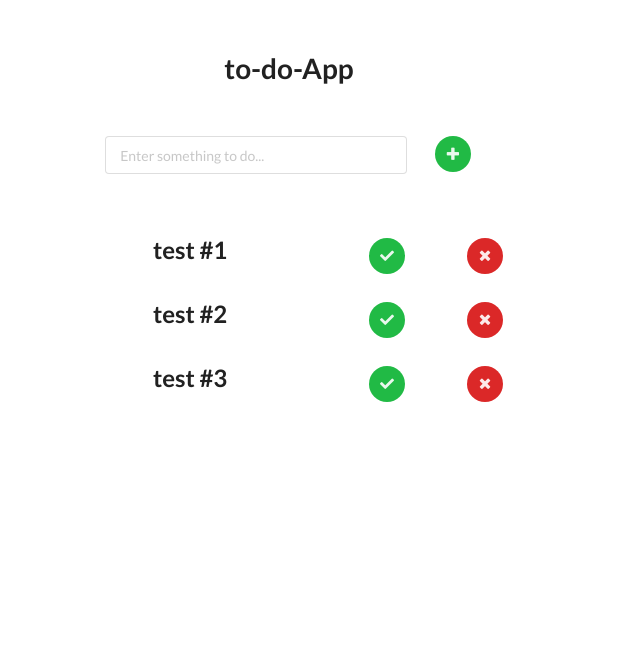
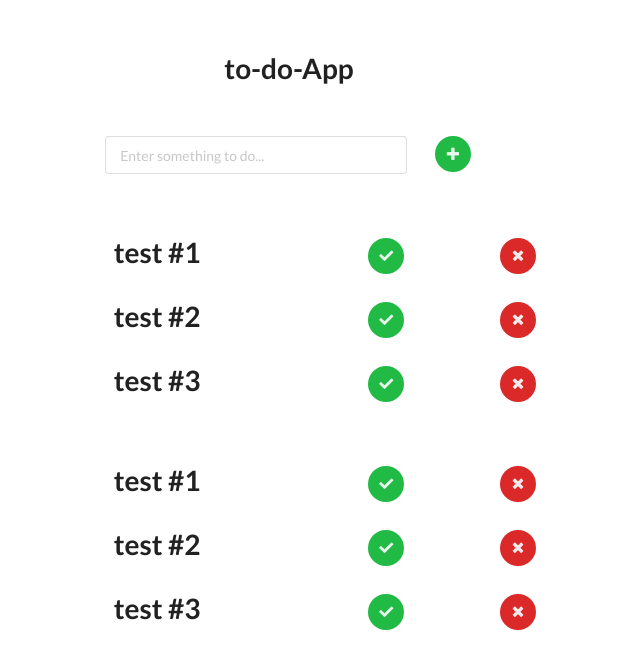
Before and after one commit to tatacastro12/todolist, a React (Vite) app: page / in a window 1280 px wide. Shown: the top 668 px of the page, without its empty margins (351-991 px from the left). Built offline with nearby package versions, Linux system fonts and the light colour scheme.

Commit message:
cambio de Form

```diff
--- a/src/App.jsx
+++ b/src/App.jsx
@@ -19,6 +19,10 @@ const App = () => {
     setTodoList((oldlist) => [...oldlist, item]);
   };
 
+  const removeTodo = (id) =>{
+
+  };
+
   return (
     <div className='ui container center aligned'>
       <></>
@@ -33,8 +37,13 @@ const App = () => {
       </Section>
 
       <Section>
-      <List list={todoList} />
-    </Section>
+        <List list={todoList} />
+      </Section>
+
+      <Section>
+        <List removeTodoListProp={removeTodo} list={todoList}/>
+      </Section>
+
     </div>
   )
 }
--- a/src/components/List.jsx
+++ b/src/components/List.jsx
@@ -1,12 +1,14 @@
 import React from "react";
 import Todo from "./Todo"
-const List = ({list}) => {
-    const rendereList = list.map((item) => <Todo title={item.title} completed= {item.completed} key={item.tittle}/>);
+const List = ({ list, removeTodoListProp }) => {
+    const renderedList = list.map((item) => <Todo title={item.title} completed={item.completed}
+        removeTodoItemProp={(e) => removeTodoListProp(item.id)} key={item.title} />);
 
-    return(
+    return (
         <div className="ui grid center aligned">
-            {rendereList}
+            {renderedList}
         </div>
-        );
-    };
+
+    );
+};
 export default List;
--- a/src/components/Todo.jsx
+++ b/src/components/Todo.jsx
@@ -1,18 +1,17 @@
-import React, { useState } from "react";
-const Todo = ({ title, completed }) => {
+import React, { useState } from "react"; const Todo = ({ title, completed, removeTodoItemProp }) => {
     const [isEditing, setIsEditing] = useState(false);
     const [Value, setValue] = useState(title)
     const [tempValue, setTempValue] = useState(title);
+
     const [completedState, setCompleted] = useState(completed);
 
-    const handleDivDubleClick = () => {
+    const handleDivDoubleClick = () => {
         setIsEditing(true);
     };
-    const handleInputKeyDown = (e) => {
-        const key = e.keyCode;
+    const handleInputKeyDown= (e) => {
+        const key =e.keyCode;
 
-
-        if (key === 13) {
+         if (key === 13) {
             setValue(tempValue);
             setIsEditing(false);
         } else if (key === 27) {
@@ -20,17 +19,12 @@ const Todo = ({ title, completed }) => {
             setIsEditing(false);
         }
     };
+    const handleInputOnChange = (e) => { setTempValue(e.target.value); };
+    const handleButtonClick = () => { setCompleted((oldcompleted) => !oldcompleted);
+     };
 
-    const handleInputOnChange = (e) => {
-        setTempValue(e.target.value);
-    };
-
-    const handleButtonClick = () => {
-    setCompleted((oldCompleted) => !oldCompleted);
-    };
-
-    return (
-        <div className="row">
+     return (
+        <div className="row" onDoubleClick={handleDivDoubleClick}>
             {
                 isEditing ?
                     <div className="column seven wide">
@@ -44,14 +38,12 @@ const Todo = ({ title, completed }) => {
                         </div>
                     </div> :
                     <>
-                        <div className="column five wide" onDoubleClick= {handleDivDubleClick}>
-                            <h2 className={"ui header" + (completedState? " green " : " " )}>{Value}</h2>
-                            </div>
-
-
-                        <div className="column one wide">
+                        <div className="column five wide">
+                            <h1 className={"ui header"+(completedState? "green": "")}>{Value}</h1>
+                        </div>
+                        <div className="column two wide">
                             <button
-                            className={"ui button circular icon"+ (completedState? " blue " : " green ")}
+                            className="ui button circular icon green"
                             onClick={handleButtonClick}
                             >
                                 <i className="white check icon"></i></button>
```
